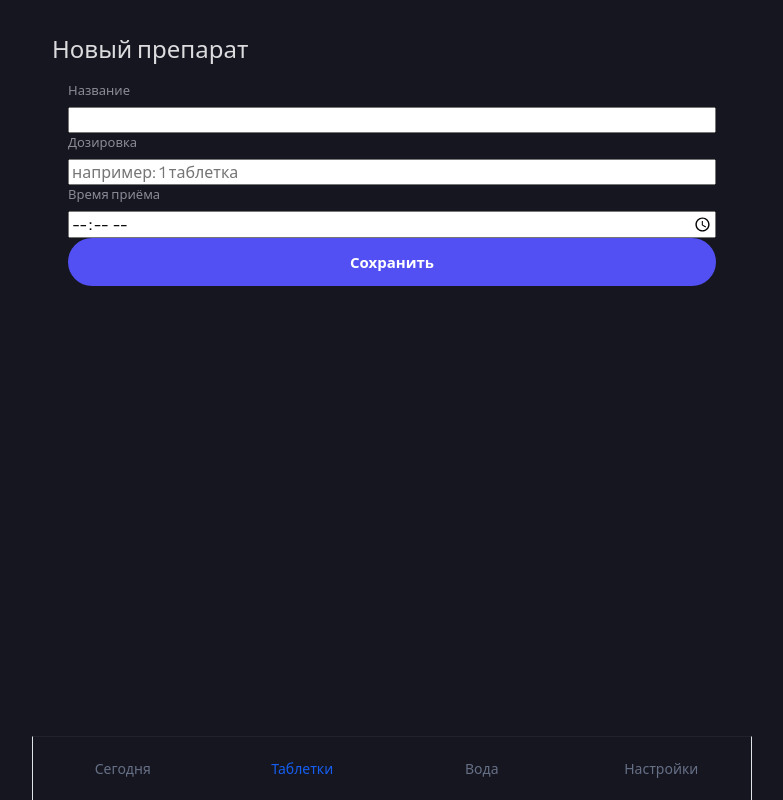
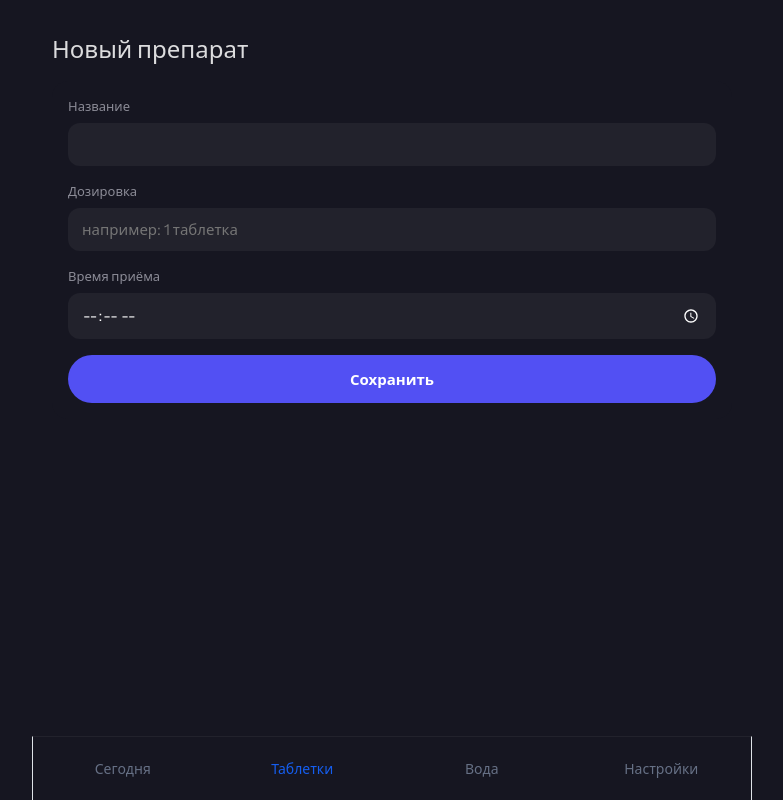
Before and after one commit to VadimRuslanch/Water-Pills, a React (Vite) app: page /medications/create in a window 1280 px wide. Shown: the whole page, without its empty margins (248-1031 px from the left). Built offline with nearby package versions, Linux system fonts and the light colour scheme.

Commit message:
Добавлен стиль формы

```diff
--- a/src/app/styles/index.css
+++ b/src/app/styles/index.css
@@ -499,6 +499,8 @@ select {
    align-items: center;
    justify-content: center;
    gap: 6px;
+   text-decoration: none;
+   box-sizing: border-box;
  }
 
  .med-btn-icon {
@@ -665,3 +667,27 @@ select {
       accent-color: #5250f3;
       cursor: pointer;
     }
+        /* ===== Форма "Новый препарат" ===== */
+        .med-create-page {
+          display: flex;
+          flex-direction: column;
+          gap: 16px;
+        }
+
+        .med-create-page .settings-card {
+          display: flex;
+          flex-direction: column;
+          gap: 16px;
+        }
+
+        .med-create-page .settings-input-group input {
+          background-color: #22222c;
+          border: none;
+          border-radius: 12px;
+          padding: 12px 14px;
+          color: #ffffff;
+          font-size: 15px;
+          font-family: inherit;
+          outline: none;
+          color-scheme: dark;
+        }
--- a/src/pages/medications/ui/MedicationsPage.tsx
+++ b/src/pages/medications/ui/MedicationsPage.tsx
@@ -1,3 +1,5 @@
+import { Link } from "react-router-dom";
+
 export function MedicationsPage() {
   return (
     <div className="med-page">
@@ -48,7 +50,7 @@ export function MedicationsPage() {
         </li>
       </ul>
 
-      <button className="med-btn-primary">
+      <Link to="/medications/create" className="med-btn-primary">
         <svg
           className="med-btn-icon"
           viewBox="0 0 24 24"
@@ -63,7 +65,7 @@ export function MedicationsPage() {
           />
         </svg>
         Добавить препарат
-      </button>
+      </Link>
     </div>
   );
 }
```
